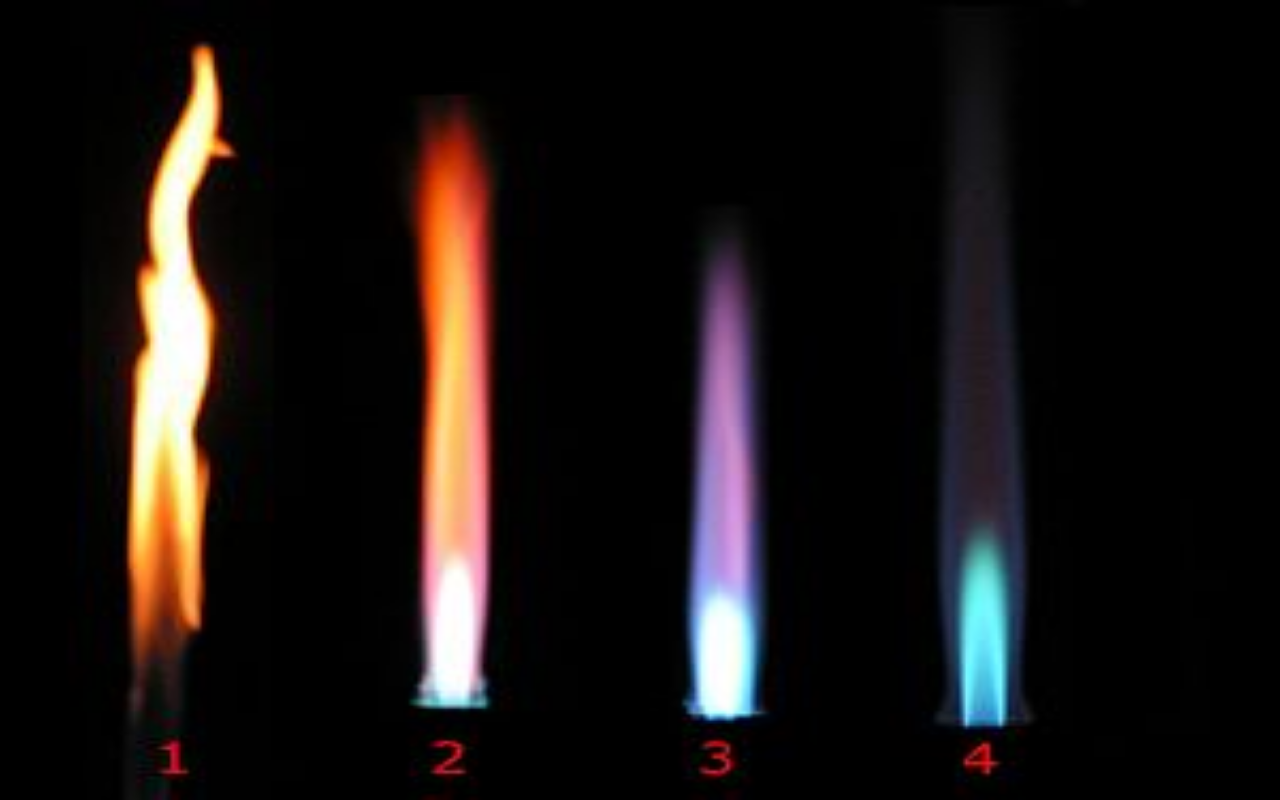
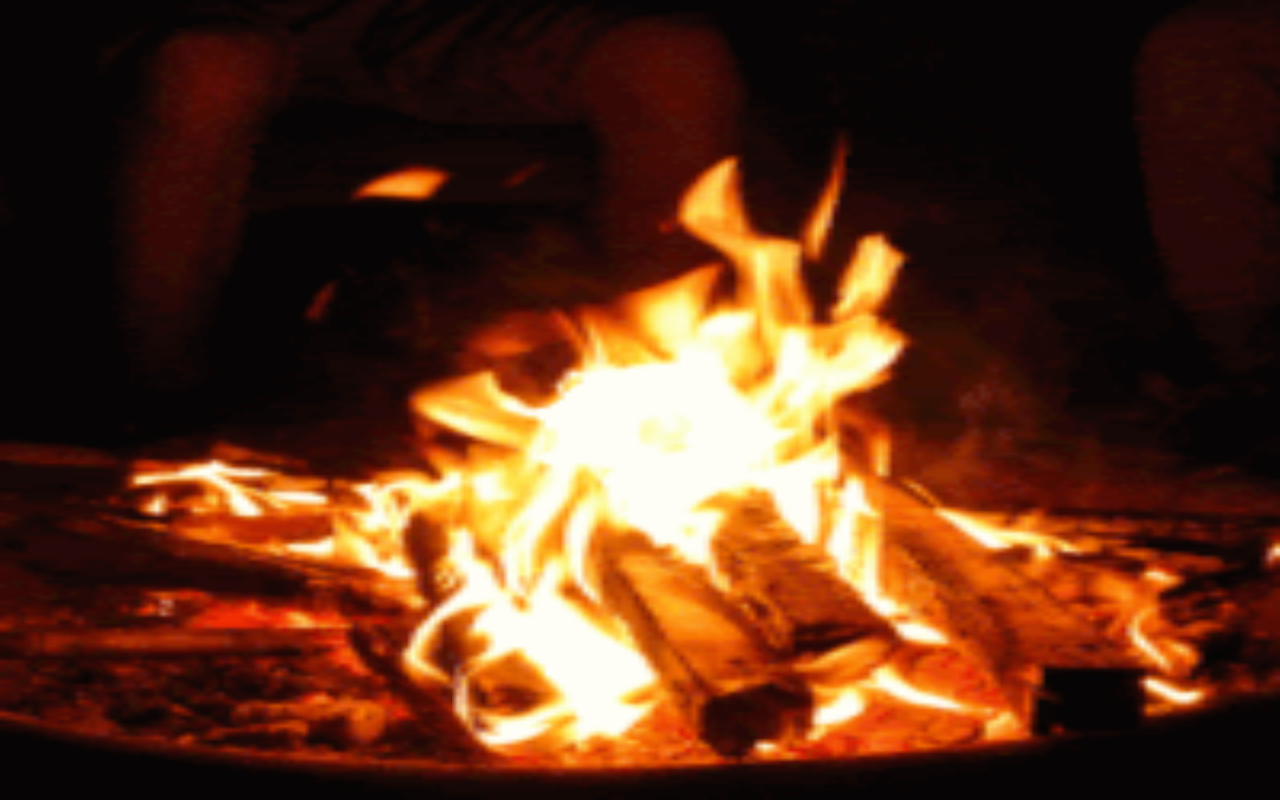
Before and after one commit to glayn2bukman/pyro, a plain HTML site: page index.html in a window 1280 px wide. Drawn offline with Linux system fonts and the light colour scheme.

Commit message:
Add files via upload

```diff
--- a/index.html
+++ b/index.html
@@ -20,7 +20,7 @@
 
     <body>
         <input type="file" capture="camera" accept="image/*" onchange="changeImage(this);">
-        <img id="img" src="data/color.png" alt="" onclick="clicked(event);"/>
+        <img id="img" src="data/fire2.gif" alt="" onclick="clicked(event);"/>
 
         <!--
             <h1>test 1 (capture attr)</h1>
```
